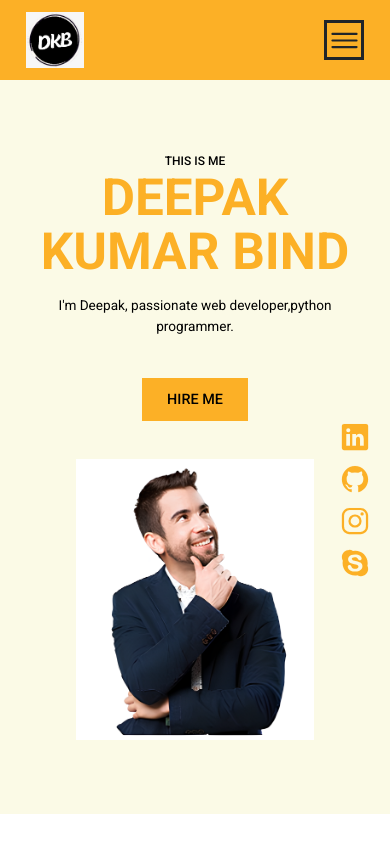
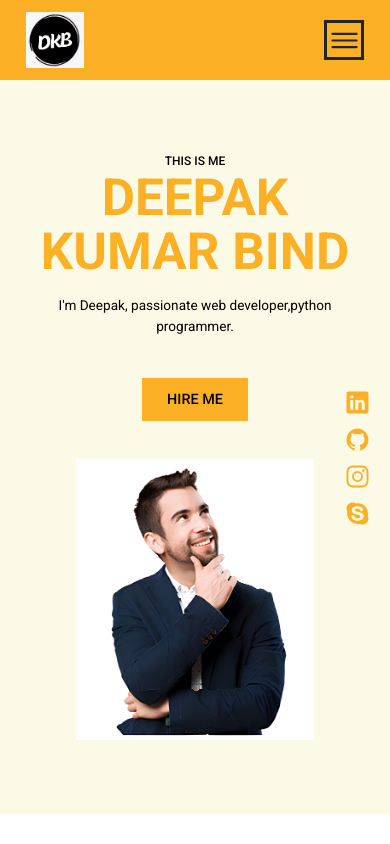
Before and after one commit to DeepakNIET/my_portfolio, a plain HTML site: page index.html in a window 390 px wide. Shown: the top 844 px of the page. Drawn offline with nearby package versions, Linux system fonts and the light colour scheme; a web font is replaced by a local one.

Commit message:
style.css

```diff
--- a/style.css
+++ b/style.css
@@ -1132,12 +1132,19 @@ Media Queries Section
 
     .icons {
     position: fixed;
-    top: 60%;
+    top: 55%;
     right: 20px;
     transform: translateY(-50%);
     display: flex;
     flex-direction: column;
     align-items: flex-end;
+  }
+
+    .icons ion-icon {
+    color: #fcb026;
+    font-size: 25px;
+    margin-bottom: 10px;
+    transition: 0.3s ease;
   }
 
   .section-contact{
```
